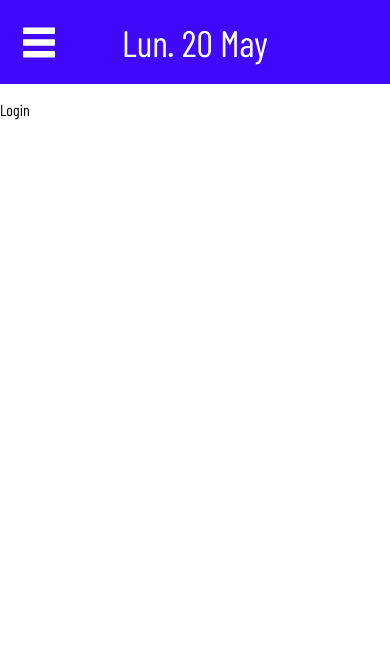
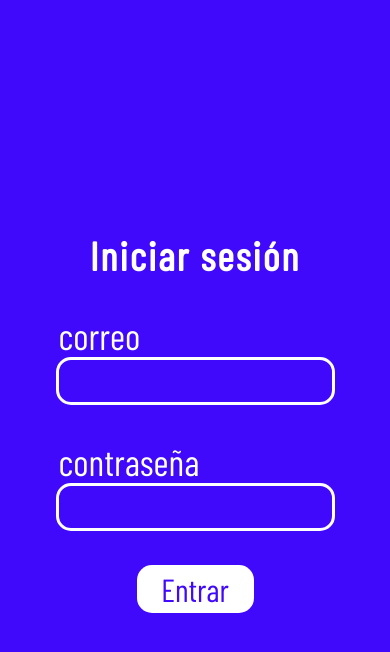
Before and after one commit to MartinMelo97/AppPrestamos, a React (Create React App) app: page / in a window 390 px wide. Shown: the top 652 px of the page. Built offline with nearby package versions, Linux system fonts and the light colour scheme.

Commit message:
login finished with responsive

```diff
--- a/src/App.js
+++ b/src/App.js
@@ -1,5 +1,5 @@
-import React from 'react';
-import { Switch, Route, NavLink } from 'react-router-dom'
+import React, { Component } from 'react';
+import { Switch, Route } from 'react-router-dom'
 
 import Header from './components/common/header/Header'
 import NotFound from './components/common/not_found/NotFound'
@@ -20,12 +20,22 @@ import LoansList from './components/loan/list/LoansList'
 import LoansToPay from './components/loan/pay/LoansToPay'
 import NewLoan from './components/loan/new/NewLoan'
 
-function App() {
+class App extends Component {
+  constructor(props){
+    super(props)
+    this.state = {
+      user:null
+    }
+  }
+
+  render(){
     return (
+      this.state.user === null ?
+      <Login />
+      :
       <div>
         <Header/>
         <Switch>
-        <Route exact path="/" component={ Login }/>
 
           <Route exact path="/clientes/detalle/" component={ CustomerDetail } />
           <Route exact path="/clientes/prestamos/" component={ CustomersLoans } />
@@ -44,7 +54,8 @@ function App() {
           <Route component={ NotFound } />
         </Switch>
       </div>
-  );
+    )
+  }
 }
 
 export default App;
--- a/src/components/login/Login.jsx
+++ b/src/components/login/Login.jsx
@@ -5,14 +5,24 @@ class Login extends Component {
     constructor(props){
         super(props)
         this.state = {
-
+            topics: [
+                'correo',
+                'contraseña'
+            ]
         }
     }
 
     render(){
         return(
-            <div>
-                <p>Login</p>
+            <div className="login-container">
+                <p className="login-title">Iniciar sesión</p>
+                {this.state.topics.map((topic, i)=>(
+                    <div className="login-topic">
+                        <p>{ topic }</p>
+                        <input type={ topic === 'contraseña' ? 'password' : 'text' }/>
+                    </div>
+                ))}
+                <button className="login-button">Entrar</button>
             </div>
         )
     }
--- a/src/components/login/login.scss
+++ b/src/components/login/login.scss
@@ -0,0 +1,61 @@
+@import '../../variables.scss';
+
+.login-container{
+    background-color: $principal;
+    height: 100vh;
+    max-height: 100vh;
+    display: flex;
+    flex-direction: column;
+    align-items: center;
+    justify-content: center;
+    button, input{
+        font-family: 'Barlow Condensed', sans-serif;
+    }
+    p, input{
+        color: $white;
+    }
+    input, button {
+        &:focus{
+            outline: none;
+        }
+    }
+    .login-title{
+        margin: 0 0 2vh 0;
+        font-size: 2.5em;
+        font-weight: 600;
+        letter-spacing: 2px;
+    }
+    .login-topic{
+        width: 70%;
+        display: flex;
+        flex-direction: column;
+        align-items: center;
+        margin: 2vh;
+        p{
+            font-size: 2.3em;
+            margin: 0;
+            width: 100%;
+        }
+        input{
+            width: 100%;
+            border-radius: 15px;
+            border: 3px solid $white;
+            background-color: transparent;
+            height: 5vh;
+            min-height: 40px;
+            padding: 0 10px;
+            font-size: 1.9em;
+            width: calc(100% - 20px);
+        }
+    }
+    .login-button{
+        background-color: $white;
+        color: $principal;
+        border: none;
+        border-radius: 15px;
+        font-size: 2em;
+        padding: 5px 0;
+        width: 30%;
+        margin-top: 2vh;
+    }
+}
```
Lines whose indentation alone changed are shown as unchanged.
